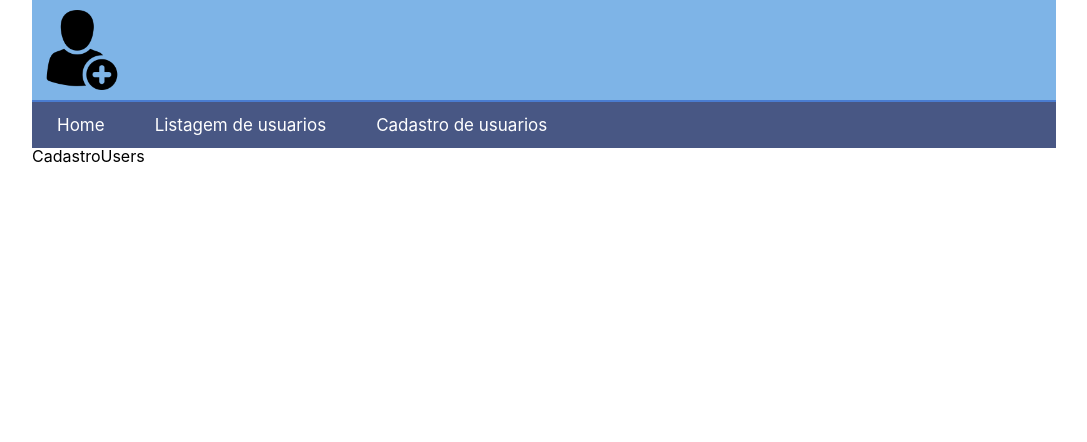
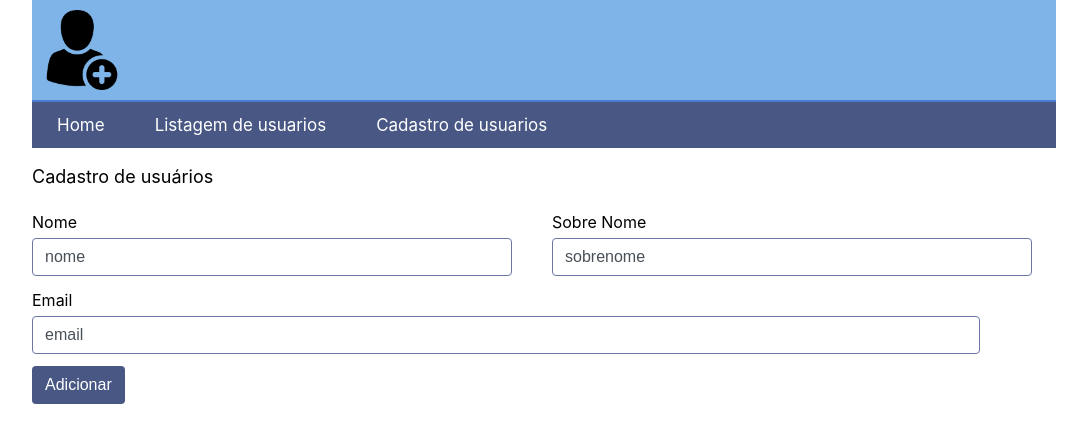
Before and after one commit to giovannirwp/cad-usuario-react, a React (Create React App) app in the folder cad-usuarios/: page /#/cadastro-users in a window 1280 px wide. Shown: the top 442 px of the page, without its empty margins (96-1183 px from the left). Built offline with nearby package versions, Linux system fonts and the light colour scheme.

Commit message:
adicionando cadastro

```diff
--- a/cad-usuarios/src/Pages/CadastroUsers.js
+++ b/cad-usuarios/src/Pages/CadastroUsers.js
@@ -1,9 +1,31 @@
-import React, { Component } from 'react'
+import React, { Component } from "react";
+import "./css/cadastro.css";
 
 export default class CadastroUsers extends Component {
   render() {
     return (
-      <div>CadastroUsers</div>
-    )
+      <div className="container-cadUser">
+        <h1 className="cadastro-usuario">Cadastro de usuários</h1>
+        <form>
+          <div className="row">
+            <div className="col">
+              <label>Nome</label>
+              <input type="text" name="nome" value="nome" />
+            </div>
+            <div className="col">
+              <label>Sobre Nome</label>
+              <input type="text" name="sobrenome" value="sobrenome" />
+            </div>
+          </div>
+          <div className="row">
+            <div className="col">
+              <label>Email</label>
+              <input type="text" name="email" value="email" />
+            </div>
+          </div>
+          <button>Adicionar</button>
+        </form>
+      </div>
+    );
   }
 }
--- /dev/null
+++ b/cad-usuarios/src/Pages/css/cadastro.css
@@ -0,0 +1,50 @@
+.container-cadUser .cadastro-usuario {
+  margin-top: 20px;
+  margin-bottom: 20px;
+  font-size: 18px;
+}
+.container-cadUser .row {
+  display: flex;
+  flex-wrap: wrap;
+  margin: 0 -0.5rem;
+  padding: 0.5rem 0;
+}
+.container-cadUser .row .col {
+  flex-basis: 0;
+  flex-grow: 1;
+  max-width: 100%;
+  padding: 0 0.5rem;
+}
+.container-cadUser .row .col label {
+  display: inline-block;
+  margin-bottom: 0.5rem;
+}
+.container-cadUser .row .col input {
+  display: block;
+  width: 90%;
+  padding: 0.375rem 0.75rem;
+  font-size: 1rem;
+  font-weight: 400;
+  line-height: 1.5;
+  color: #495057;
+  background-color: #FFF;
+  border: 1px solid #6b77a5;
+  border-radius: 0.25rem;
+  transition: border-color 0.15s ease-in-out, box-shadow 0.15s ease-in-out;
+}
+.container-cadUser button {
+  color: #FFF;
+  cursor: pointer;
+  display: inline-block;
+  background-color: #485784;
+  text-align: center;
+  vertical-align: middle;
+  border: 1px solid transparent;
+  padding: 0.375rem 0.75rem;
+  margin-top: 0.25rem;
+  font-weight: 400;
+  font-size: 1rem;
+  line-height: 1.5;
+  border-radius: 0.25rem;
+  transition: color 0.15s ease-in-out, background-color 0.15s ease-in-out, border-color 0.15s ease-in-out, box-shadow 0.15s ease-in-out;
+}/*# sourceMappingURL=cadastro.css.map */
--- /dev/null
+++ b/cad-usuarios/src/Pages/css/cadastro.scss
@@ -0,0 +1,58 @@
+.container-cadUser {
+  .cadastro-usuario {
+    margin-top: 20px;
+    margin-bottom: 20px;
+    font-size: 18px;
+  }
+
+  .row {
+    display: flex;
+    flex-wrap: wrap;
+    margin: 0 -.5rem;
+    padding: .5rem 0;
+
+    .col {
+      flex-basis: 0;
+      flex-grow: 1;
+      max-width: 100%;
+      padding: 0 .5rem;
+
+      label {
+        display: inline-block;
+        margin-bottom: .5rem;
+      }
+
+      input {
+        display: block;
+        width: 90%;
+        padding: .375rem .75rem;
+        font-size: 1rem;
+        font-weight: 400;
+        line-height: 1.5;
+        color: #495057;
+        background-color: #FFF;
+        border: 1px solid #6b77a5;
+        border-radius: .25rem;
+        transition: border-color .15s ease-in-out, box-shadow .15s ease-in-out;
+      }
+    }
+  }
+
+  button {
+    color: #FFF;
+    cursor: pointer;
+    display: inline-block;
+    background-color: #485784;
+    text-align: center;
+    vertical-align: middle;
+    border: 1px solid transparent;
+    padding: .375rem .75rem;
+    margin-top: .25rem;
+    font-weight: 400;
+    font-size: 1rem;
+    line-height: 1.5;
+    border-radius: .25rem;
+    transition: color .15s ease-in-out, background-color .15s ease-in-out, border-color .15s ease-in-out, box-shadow .15s ease-in-out;
+  }
+
+}
```
Also changed, not shown: 1 other file (tests, documents, lock files or other folders).
